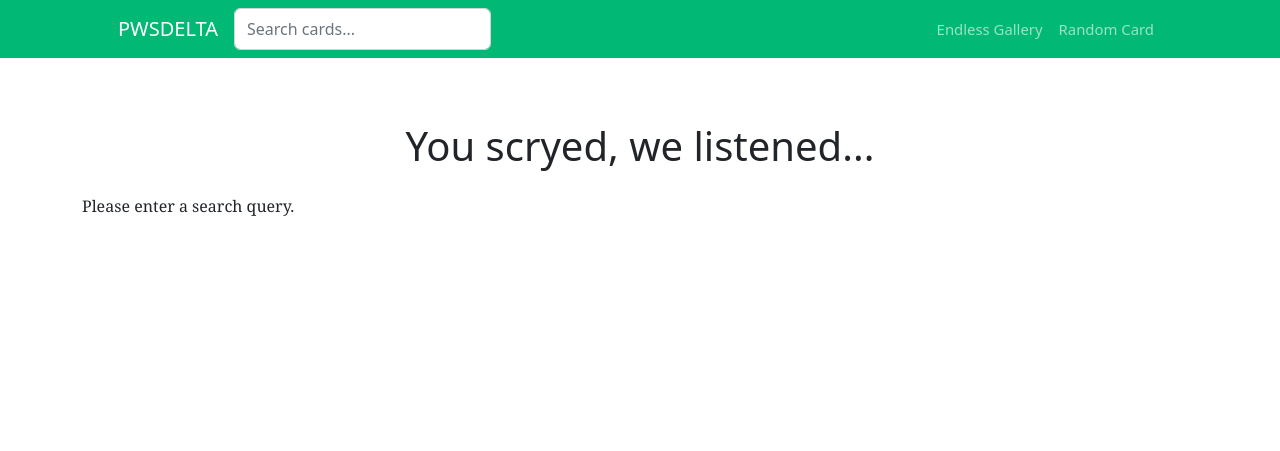
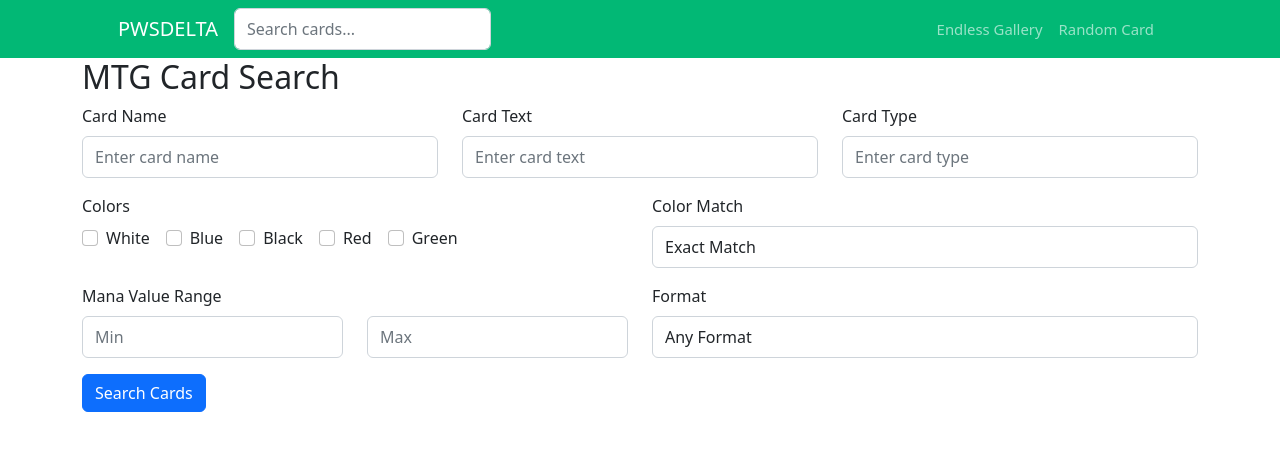
Before and after one commit to PWSdelta/mtgdb, a Flask app: page /ask in a window 1280 px wide. Shown: the top 451 px of the page. Run offline with Flask 3, Linux system fonts and the light colour scheme; parts of the project's set-up code (start-up, migrations or seed data) failed here and were passed over; some libraries are stand-ins or nearby versions.

Commit message:
super search!

```diff
--- a/app.py
+++ b/app.py
@@ -16,7 +16,7 @@ from flask_cors import CORS
 from flask_sitemap import Sitemap
 from jinja2.ext import LoopControlExtension
 from markupsafe import Markup
-from sqlalchemy import create_engine
+from sqlalchemy import create_engine, Integer, not_, or_
 from sqlalchemy import inspect
 from sqlalchemy.ext.automap import automap_base
 from sqlalchemy.orm import Session, relationship
@@ -828,11 +828,131 @@ def ask():
     search_query = request.args.get('query', '', type=str)
 
     if not search_query:
-        return render_template('ask.html', error="Please enter a search query.")
+        return render_template('search.html', error="Please enter a search query.")
 
     results = session.query(CardDetails).filter(CardDetails.name.ilike(f'%{search_query}%')).all()
 
-    return render_template('ask.html', results=results, query=search_query)
+    return render_template('search.html', results=results, query=search_query)
+
+
+
+@app.route('/search')
+def search():
+    # If there are no search parameters, just render the form
+    if not any(request.args.values()):
+        return render_template('search.html')
+
+    # Get all search parameters from URL
+    card_name = request.args.get('name', '')
+    card_text = request.args.get('text', '')
+    card_type = request.args.get('type', '')
+    colors = request.args.getlist('colors')
+    colors_str = ''.join(colors)
+    color_match = request.args.get('colorMatch', 'exact')
+    cmc_min = request.args.get('manaMin', '')
+    cmc_max = request.args.get('manaMax', '')
+    rarity = request.args.getlist('rarity')
+    card_set = request.args.get('set', '')
+    mtg_format = request.args.get('format', '')
+    power_min = request.args.get('powerMin', '')
+    power_max = request.args.get('powerMax', '')
+    toughness_min = request.args.get('toughnessMin', '')
+    toughness_max = request.args.get('toughnessMax', '')
+
+    # Start a session
+    session = Session()
+
+    # Build the query using SQLAlchemy's query API
+    query = session.query(CardDetails)
+
+    # Apply filters based on parameters
+    if card_name:
+        query = query.filter(CardDetails.name.ilike(f'%{card_name}%'))
+
+    if card_text:
+        query = query.filter(CardDetails.oracle_text.ilike(f'%{card_text}%'))
+
+    if card_type:
+        types = card_type.split(',')
+        type_filters = [CardDetails.type_line.ilike(f'%{t}%') for t in types]
+        query = query.filter(or_(*type_filters))
+
+    if colors_str:
+        # Handle color matching based on color_match parameter
+        if color_match == 'exact':
+            # Exact color match (no more, no less)
+            query = query.filter(CardDetails.colors == colors_str)
+        elif color_match == 'includes':
+            # Must include all specified colors (may have more)
+            for color in colors_str:
+                query = query.filter(CardDetails.colors.ilike(f'%{color}%'))
+        elif color_match == 'at-most':
+            # Only the specified colors, but not necessarily all of them
+            for color in 'WUBRG':
+                if color not in colors_str:
+                    query = query.filter(not_(CardDetails.colors.ilike(f'%{color}%')))
+
+    if cmc_min:
+        query = query.filter(CardDetails.cmc >= float(cmc_min))
+
+    if cmc_max:
+        query = query.filter(CardDetails.cmc <= float(cmc_max))
+
+    if rarity:
+        query = query.filter(CardDetails.rarity.in_(rarity))
+
+    if card_set:
+        sets = card_set.split(',')
+        query = query.filter(CardDetails.set_code.in_(sets))
+
+    if mtg_format:
+        # This depends on how you store format legality in your database
+        # For example, if you have a column named standard_legal
+        format_column = getattr(CardDetails, f"{mtg_format}_legal")
+        query = query.filter(format_column == True)
+
+    # Handle power/toughness for creatures
+    # Note: Since power/toughness can be non-numeric (like '*'), we need to be careful
+    if power_min:
+        # Filter only numeric power values greater than or equal to power_min
+        query = query.filter(CardDetails.power.op('REGEXP')('^[0-9]+$'))
+        query = query.filter(func.cast(CardDetails.power, Integer) >= int(power_min))
+
+    if power_max:
+        query = query.filter(CardDetails.power.op('REGEXP')('^[0-9]+$'))
+        query = query.filter(func.cast(CardDetails.power, Integer) <= int(power_max))
+
+    if toughness_min:
+        query = query.filter(CardDetails.toughness.op('REGEXP')('^[0-9]+$'))
+        query = query.filter(func.cast(CardDetails.toughness, Integer) >= int(toughness_min))
+
+    if toughness_max:
+        query = query.filter(CardDetails.toughness.op('REGEXP')('^[0-9]+$'))
+        query = query.filter(func.cast(CardDetails.toughness, Integer) <= int(toughness_max))
+
+    # Count total results for pagination before applying limits
+    total_cards = query.count()
+
+    # Add pagination
+    page = request.args.get('page', 1, type=int)
+    per_page = 30  # Cards per page
+    cards = query.order_by(CardDetails.name).offset((page - 1) * per_page).limit(per_page).all()
+
+    total_pages = (total_cards + per_page - 1) // per_page
+
+    # Close the session
+    session.close()
+
+    # Render the template with results and search parameters
+    return render_template(
+        'search.html',
+        cards=cards,
+        total_cards=total_cards,
+        page=page,
+        total_pages=total_pages,
+        search_params=request.args,
+        url_query_string=request.query_string.decode()
+    )
 
 
 @app.route('/random', methods=['GET'])
--- a/templates/_hero.html
+++ b/templates/_hero.html
@@ -7,7 +7,8 @@
                     <p class="lead fw-normal text-white-50 mb-4">Dive into the world of Magic: The Gathering! Whether you're a seasoned planeswalker or just starting your journey, we've got everything you need – from strategy guides and deck-building tips to the latest card releases and community discussions.</p>
                     <div class="d-grid gap-3 d-sm-flex justify-content-sm-center justify-content-xl-start">
                         <a class="btn btn-primary btn-lg px-4 me-sm-3" href="/gallery">Art Gallery</a>
-                        <a class="btn btn-outline-light btn-lg px-4" href="/card/{{ hero_card.id }}">What's that card?</a>
+                        <a class="btn btn-success btn-lg px-4 me-sm-3" href="/gallery">Find Cards</a>
+                        <a class="btn btn-outline-light btn-lg px-4" href="/card/{{ hero_card.id }}/{{ hero_card.name | generate_slug }}">What's that card?</a>
                     </div>
                 </div>
             </div>
--- a/templates/card.html
+++ b/templates/card.html
@@ -161,8 +161,6 @@
 
 </div>
 
-{% endblock %}
-
 <script type="application/ld+json">
 {
   "@context": "https://schema.org/",
@@ -183,3 +181,5 @@
   }
 }
 </script>
+
+{% endblock %}
--- /dev/null
+++ b/templates/search.html
@@ -0,0 +1,207 @@
+{% extends "base.html" %}
+{% block title %}World's Most Advanced MTG Card Search | PWSDELTA{% endblock %}
+{% block content %}
+
+    <div class="container">
+        <h2>MTG Card Search</h2>
+        <form action="/search" method="get">
+            <div class="row">
+                <!-- Card Name -->
+                <div class="col-md-4 mb-3">
+                    <label for="name">Card Name</label>
+                    <input type="text" class="form-control" id="name" name="name"
+                           value="{{ request.args.get('name', '') }}" placeholder="Enter card name">
+                </div>
+
+                <!-- Card Text -->
+                <div class="col-md-4 mb-3">
+                    <label for="text">Card Text</label>
+                    <input type="text" class="form-control" id="text" name="text"
+                           value="{{ request.args.get('text', '') }}" placeholder="Enter card text">
+                </div>
+
+                <!-- Card Type -->
+                <div class="col-md-4 mb-3">
+                    <label for="type">Card Type</label>
+                    <input type="text" class="form-control" id="type" name="type"
+                           value="{{ request.args.get('type', '') }}" placeholder="Enter card type">
+                </div>
+            </div>
+
+            <div class="row">
+                <!-- Colors -->
+                <div class="col-md-6 mb-3">
+                    <label>Colors</label>
+                    <div class="d-flex">
+                        <div class="form-check mr-3">
+                            <input class="form-check-input" type="checkbox" name="colors" value="W" id="color-W"
+                                   {% if 'W' in request.args.getlist('colors') %}checked{% endif %}>
+                            <label class="form-check-label" for="color-W">White</label>
+                        </div>
+                        <div class="form-check mr-3">
+                            <input class="form-check-input" type="checkbox" name="colors" value="U" id="color-U"
+                                   {% if 'U' in request.args.getlist('colors') %}checked{% endif %}>
+                            <label class="form-check-label" for="color-U">Blue</label>
+                        </div>
+                        <div class="form-check mr-3">
+                            <input class="form-check-input" type="checkbox" name="colors" value="B" id="color-B"
+                                   {% if 'B' in request.args.getlist('colors') %}checked{% endif %}>
+                            <label class="form-check-label" for="color-B">Black</label>
+                        </div>
+                        <div class="form-check mr-3">
+                            <input class="form-check-input" type="checkbox" name="colors" value="R" id="color-R"
+                                   {% if 'R' in request.args.getlist('colors') %}checked{% endif %}>
+                            <label class="form-check-label" for="color-R">Red</label>
+                        </div>
+                        <div class="form-check">
+                            <input class="form-check-input" type="checkbox" name="colors" value="G" id="color-G"
+                                   {% if 'G' in request.args.getlist('colors') %}checked{% endif %}>
+                            <label class="form-check-label" for="color-G">Green</label>
+                        </div>
+                    </div>
+                </div>
+
+                <!-- Color Match Type -->
+                <div class="col-md-6 mb-3">
+                    <label for="colorMatch">Color Match</label>
+                    <select class="form-control" id="colorMatch" name="colorMatch">
+                        <option value="exact" {% if request.args.get('colorMatch') == 'exact' %}selected{% endif %}>Exact Match</option>
+                        <option value="includes" {% if request.args.get('colorMatch') == 'includes' %}selected{% endif %}>Includes These Colors</option>
+                        <option value="at-most" {% if request.args.get('colorMatch') == 'at-most' %}selected{% endif %}>At Most These Colors</option>
+                    </select>
+                </div>
+            </div>
+
+            <div class="row">
+                <!-- Mana Value Range -->
+                <div class="col-md-6 mb-3">
+                    <label>Mana Value Range</label>
+                    <div class="row">
+                        <div class="col">
+                            <input type="number" class="form-control" name="manaMin" placeholder="Min"
+                                   value="{{ request.args.get('manaMin', '') }}">
+                        </div>
+                        <div class="col">
+                            <input type="number" class="form-control" name="manaMax" placeholder="Max"
+                                   value="{{ request.args.get('manaMax', '') }}">
+                        </div>
+                    </div>
+                </div>
+
+                <!-- Format Legality -->
+                <div class="col-md-6 mb-3">
+                    <label for="format">Format</label>
+                    <select class="form-control" id="format" name="format">
+                        <option value="">Any Format</option>
+                        <option value="standard" {% if request.args.get('format') == 'standard' %}selected{% endif %}>Standard</option>
+                        <option value="pioneer" {% if request.args.get('format') == 'pioneer' %}selected{% endif %}>Pioneer</option>
+                        <option value="modern" {% if request.args.get('format') == 'modern' %}selected{% endif %}>Modern</option>
+                        <option value="legacy" {% if request.args.get('format') == 'legacy' %}selected{% endif %}>Legacy</option>
+                        <option value="vintage" {% if request.args.get('format') == 'vintage' %}selected{% endif %}>Vintage</option>
+                        <option value="commander" {% if request.args.get('format') == 'commander' %}selected{% endif %}>Commander</option>
+                        <option value="pauper" {% if request.args.get('format') == 'pauper' %}selected{% endif %}>Pauper</option>
+                    </select>
+                </div>
+            </div>
+
+            <button type="submit" class="btn btn-primary">Search Cards</button>
+        </form>
+    </div>
+
+
+<!-- Search Results -->
+{% if cards is defined and cards %}
+<div class="container mt-4">
+    <h3>Search Results</h3>
+    <p>Found {{ total_cards }} cards. Choose your favorite!</p>
+
+    <div class="row row-cols-1 row-cols-sm-2 row-cols-md-3 g-3">
+        {% for card in cards %}
+            {% include "_card_component.html" %}
+        {% endfor %}
+    </div>
+</div>
+{% elif request.args %}
+<!-- Show when search was performed but no results found -->
+<div class="container mt-4">
+    <div class="alert alert-info">
+        No cards found matching your search criteria.
+    </div>
+</div>
+{% endif %}
+
+
+
+
+
+<style>
+    /* MTG Search Styling */
+    .mtg-search-container {
+        max-width: 1200px;
+        margin: 0 auto;
+        padding: 20px;
+    }
+
+    /* Card Styling */
+    .mtg-card {
+        transition: transform 0.3s ease;
+        box-shadow: 0 4px 6px rgba(0,0,0,0.1);
+        overflow: hidden;
+    }
+
+    .mtg-card:hover {
+        transform: translateY(-5px);
+        box-shadow: 0 10px 20px rgba(0,0,0,0.15);
+    }
+
+    .mtg-card .card-img-top {
+        object-fit: contain;
+        height: 300px;
+    }
+
+    /* Form Styling */
+    #mtg-search-form {
+        background-color: #f8f9fa;
+        padding: 20px;
+        border-radius: 8px;
+        margin-bottom: 30px;
+        box-shadow: 0 2px 10px rgba(0,0,0,0.05);
+    }
+
+    /* Mana Symbol Styling */
+    .mana-symbol {
+        width: 24px;
+        height: 24px;
+        display: inline-block;
+        vertical-align: middle;
+        margin-right: 5px;
+    }
+
+    /* Collapsible Advanced Options */
+    .advanced-options {
+        margin-top: 15px;
+        padding-top: 15px;
+        border-top: 1px solid #dee2e6;
+    }
+
+    /* Loading Animation */
+    .spinner-border {
+        width: 3rem;
+        height: 3rem;
+        margin: 30px auto;
+        display: block;
+    }
+
+    /* Responsive adjustments */
+    @media (max-width: 768px) {
+        .mtg-card .card-img-top {
+            height: 220px;
+        }
+
+        .form-check-inline {
+            margin-right: 0.5rem;
+        }
+    }
+</style>
+
+{% endblock %}
```
